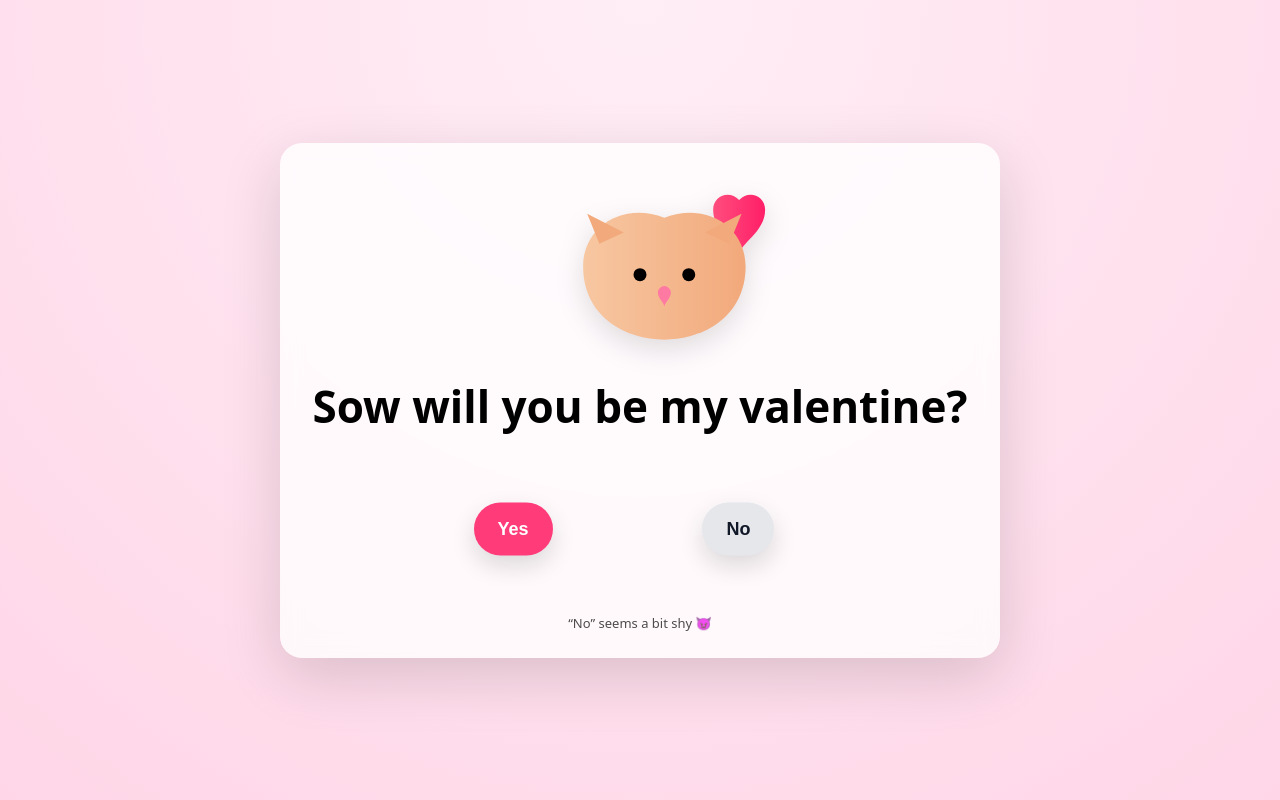
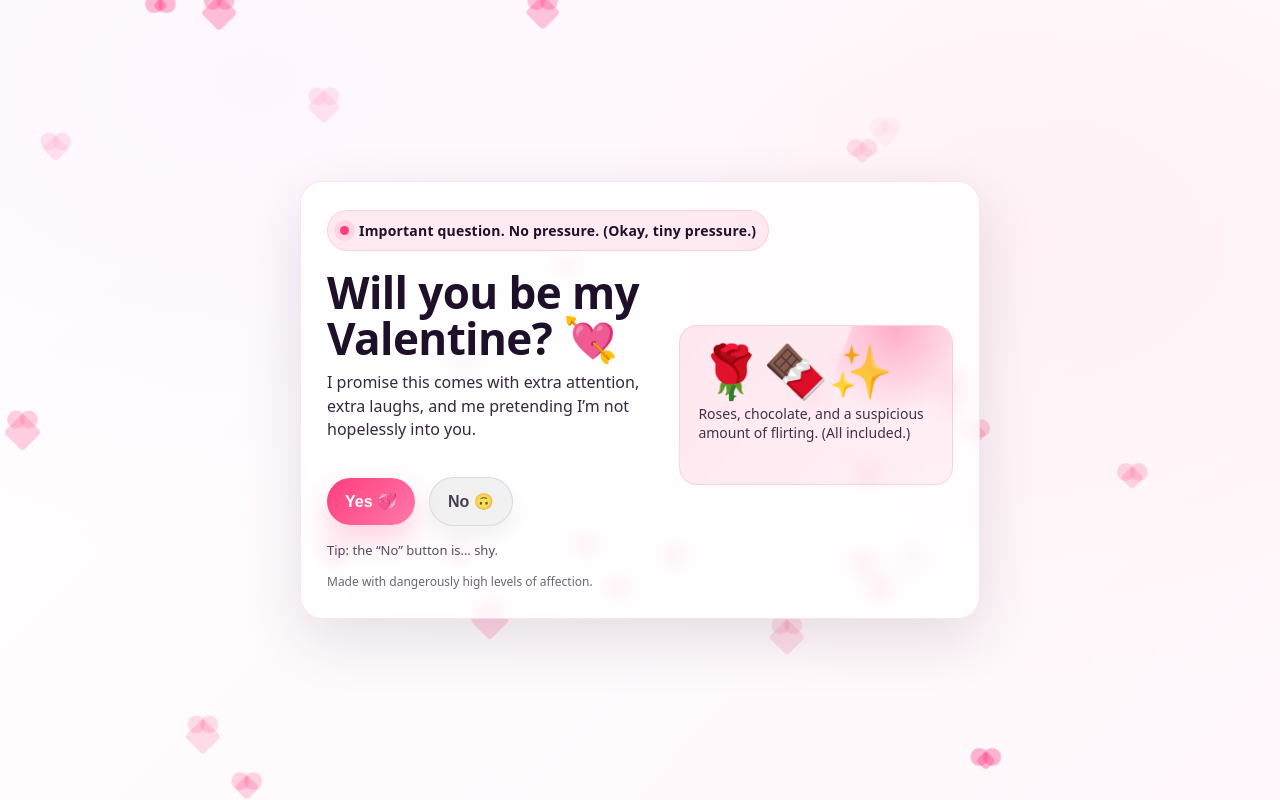
Before and after one commit to surya1610/sow, a plain HTML site: page index.html in a window 1280 px wide. Drawn offline with nearby package versions, Linux system fonts and the light colour scheme.

Commit message:
Add files via upload

```diff
--- a/index.html
+++ b/index.html
@@ -1,302 +1,336 @@
-<!DOCTYPE html>
+<!doctype html>
 <html lang="en">
 <head>
-  <meta charset="UTF-8" />
-  <meta name="viewport" content="width=device-width, initial-scale=1, viewport-fit=cover" />
-  <title>Will you be my Valentine?</title>
-
-  <!-- Confetti library -->
-  <script src="https://cdn.jsdelivr.net/npm/canvas-confetti@1.9.3/dist/confetti.browser.min.js"></script>
-
+  <meta charset="utf-8" />
+  <meta name="viewport" content="width=device-width,initial-scale=1" />
+  <title>💘 Valentine?</title>
   <style>
-    :root {
-      --bg1: #ffd6e7;
-      --bg2: #ffeef6;
-      --card: #ffffffcc;
-      --yes: #ff3b7a;
-      --yesHover: #ff1f68;
+    :root{
+      --bg1:#fff1f5;
+      --bg2:#fef6ff;
+      --ink:#1f102a;
+      --pink:#ff3d7f;
+      --pink2:#ff79a8;
+      --card:#ffffffcc;
+      --shadow: 0 20px 60px rgba(31,16,42,.12);
+    }
+    *{box-sizing:border-box}
+    body{
+      margin:0;
+      min-height:100vh;
+      display:grid;
+      place-items:center;
+      font-family: ui-sans-serif, system-ui, -apple-system, Segoe UI, Roboto, Helvetica, Arial, "Apple Color Emoji","Segoe UI Emoji";
+      color:var(--ink);
+      background:
+        radial-gradient(1200px 800px at 20% 10%, var(--bg2), transparent 60%),
+        radial-gradient(1000px 700px at 80% 30%, var(--bg1), transparent 65%),
+        linear-gradient(135deg, #fff, #fff7fb);
+      overflow:hidden;
     }
 
-    * { box-sizing: border-box; }
+    /* floating hearts */
+    .hearts{
+      position:fixed; inset:0;
+      pointer-events:none;
+      overflow:hidden;
+      z-index:0;
+    }
+    .heart{
+      position:absolute;
+      width:18px; height:18px;
+      transform: rotate(45deg);
+      background: rgba(255, 61, 127, .25);
+      border-radius: 4px;
+      animation: floatUp linear infinite;
+      filter: blur(.2px);
+    }
+    .heart:before,.heart:after{
+      content:"";
+      position:absolute;
+      width:18px; height:18px;
+      background: inherit;
+      border-radius: 50%;
+    }
+    .heart:before{ left:-9px; top:0; }
+    .heart:after{ left:0; top:-9px; }
 
-    body {
-      margin: 0;
-      min-height: 100svh;
-      display: grid;
-      place-items: center;
-      background: radial-gradient(circle at top, var(--bg2), var(--bg1));
-      font-family: system-ui, sans-serif;
-      overflow: hidden;
-      padding: 16px;
+    @keyframes floatUp{
+      from{ transform: translateY(110vh) rotate(45deg); opacity:.0; }
+      10%{ opacity:1; }
+      to{ transform: translateY(-25vh) rotate(45deg); opacity:0; }
     }
 
-    /* FULL-SCREEN CONFETTI CANVAS */
-    #confettiCanvas {
-      position: fixed;
-      inset: 0;
-      width: 100vw;
-      height: 100vh;
-      pointer-events: none;
-      z-index: 9999;
+    .card{
+      position:relative;
+      z-index:2;
+      width:min(680px, 92vw);
+      padding:28px 26px;
+      background:var(--card);
+      border:1px solid rgba(255, 61, 127, .15);
+      border-radius:22px;
+      box-shadow:var(--shadow);
+      backdrop-filter: blur(8px);
     }
 
-    .card {
-      width: min(720px, 92vw);
-      padding: 26px 22px;
-      background: var(--card);
-      backdrop-filter: blur(10px);
-      border-radius: 22px;
-      text-align: center;
-      box-shadow: 0 18px 60px rgba(0,0,0,.15);
+    .badge{
+      display:inline-flex;
+      align-items:center;
+      gap:10px;
+      font-weight:600;
+      font-size:14px;
+      letter-spacing:.2px;
+      padding:10px 12px;
+      border-radius:999px;
+      background: rgba(255, 61, 127, .10);
+      border: 1px solid rgba(255, 61, 127, .16);
+    }
+    .badge .dot{
+      width:9px; height:9px;
+      border-radius:50%;
+      background: var(--pink);
+      box-shadow: 0 0 0 6px rgba(255, 61, 127, .12);
     }
 
-    .art {
-      width: min(260px, 80vw);
-      margin: 0 auto 10px;
-      display: block;
-      filter: drop-shadow(0 10px 14px rgba(0,0,0,.12));
+    h1{
+      margin:18px 0 10px;
+      font-size: clamp(28px, 3.6vw, 44px);
+      line-height:1.05;
+      letter-spacing:-.6px;
+    }
+    p{
+      margin:0 0 18px;
+      font-size:16px;
+      line-height:1.45;
+      opacity:.9;
     }
 
-    h1 {
-      font-size: clamp(26px, 4vw, 44px);
-      margin: 12px 0 18px;
+    .scene{
+      display:grid;
+      grid-template-columns: 1.1fr .9fr;
+      gap:18px;
+      align-items:center;
+    }
+    @media (max-width: 720px){
+      .scene{ grid-template-columns: 1fr; }
     }
 
-    .button-zone {
-      position: relative;
-      width: min(520px, 92%);
-      height: 150px;
-      margin: 0 auto;
-      touch-action: none;
+    .illustration{
+      background: linear-gradient(135deg, rgba(255,61,127,.12), rgba(255,121,168,.10));
+      border: 1px solid rgba(255,61,127,.16);
+      border-radius:18px;
+      padding:18px;
+      min-height:160px;
+      position:relative;
+      overflow:hidden;
+    }
+    .illustration .big{
+      font-size:52px;
+      line-height:1;
+    }
+    .illustration .tiny{
+      opacity:.85;
+      margin-top:8px;
+      font-size:14px;
+    }
+    .sparkle{
+      position:absolute;
+      right:-30px; top:-30px;
+      width:140px; height:140px;
+      background: radial-gradient(circle at 30% 30%, rgba(255,61,127,.35), transparent 60%);
+      transform: rotate(20deg);
+      filter: blur(1px);
     }
 
-    button {
-      position: absolute;
-      top: 50%;
-      transform: translateY(-50%);
-      padding: 16px 24px;
-      font-size: 18px;
-      font-weight: 800;
-      border-radius: 999px;
-      border: none;
-      cursor: pointer;
-      box-shadow: 0 10px 24px rgba(0,0,0,.14);
-      user-select: none;
-      -webkit-tap-highlight-color: transparent;
-      transition: transform .12s ease, background .12s ease;
+    .buttons{
+      position:relative;
+      display:flex;
+      gap:14px;
+      flex-wrap:wrap;
+      align-items:center;
+      justify-content:flex-start;
+      padding:14px 0 0;
+      min-height:72px;
+    }
+    button{
+      border:0;
+      border-radius:999px;
+      padding:14px 18px;
+      font-weight:700;
+      font-size:16px;
+      cursor:pointer;
+      transition: transform .08s ease, box-shadow .18s ease, background .18s ease;
+      user-select:none;
+    }
+    .yes{
+      background: linear-gradient(135deg, var(--pink), var(--pink2));
+      color:white;
+      box-shadow: 0 14px 30px rgba(255,61,127,.25);
+    }
+    .yes:hover{ transform: translateY(-1px); }
+    .yes:active{ transform: translateY(1px) scale(.99); }
+
+    .no{
+      background: rgba(31,16,42,.06);
+      color: rgba(31,16,42,.80);
+      border: 1px solid rgba(31,16,42,.10);
+      box-shadow: 0 10px 18px rgba(31,16,42,.06);
+      position:relative;
     }
 
-    #yesBtn {
-      left: 18%;
-      background: var(--yes);
-      color: #fff;
-    }
-    #yesBtn:hover { background: var(--yesHover); }
-
-    #noBtn {
-      left: 62%;
-      background: #e5e7eb;
-      color: #111827;
+    .note{
+      font-size:13px;
+      opacity:.75;
+      margin-top:10px;
     }
 
-    .hint {
-      margin-top: 10px;
-      font-size: 13px;
-      opacity: .7;
+    /* "page" transitions */
+    .page{ display:none; }
+    .page.active{ display:block; }
+
+    .final{
+      text-align:center;
+      padding:10px 0 2px;
+    }
+    .final h2{
+      margin:10px 0 8px;
+      font-size: clamp(26px, 3.2vw, 38px);
+    }
+    .final .gift{
+      font-size:64px;
+      margin:8px 0 0;
+      filter: drop-shadow(0 10px 18px rgba(255,61,127,.18));
+    }
+    .final .tease{
+      background: rgba(255, 61, 127, .10);
+      border: 1px solid rgba(255, 61, 127, .16);
+      border-radius:16px;
+      padding:14px 14px;
+      margin:14px auto 0;
+      max-width: 560px;
     }
 
-    .result {
-      display: none;
-      margin-top: 18px;
-      animation: pop .35s ease;
-    }
-
-    .result h2 {
-      font-size: clamp(30px, 4.5vw, 46px);
-      margin: 10px 0;
-    }
-
-    .fireworks {
-      width: min(380px, 90vw);
-      margin: 0 auto;
-      display: block;
-    }
-
-    @keyframes pop {
-      from { transform: scale(.96); opacity: 0; }
-      to { transform: scale(1); opacity: 1; }
+    .footer{
+      margin-top:14px;
+      font-size:12px;
+      opacity:.65;
     }
   </style>
 </head>
+<body>
 
-<body>
-  <canvas id="confettiCanvas"></canvas>
+  <div class="hearts" id="hearts"></div>
 
-  <main class="card">
-    <!-- ANIMAL WITH HEART -->
-    <svg class="art" viewBox="0 0 320 240" xmlns="http://www.w3.org/2000/svg">
-      <defs>
-        <linearGradient id="fur" x1="0" x2="1">
-          <stop offset="0" stop-color="#f7c7a1"/>
-          <stop offset="1" stop-color="#f2a97b"/>
-        </linearGradient>
-        <linearGradient id="heart" x1="0" x2="1">
-          <stop offset="0" stop-color="#ff4d7d"/>
-          <stop offset="1" stop-color="#ff1f68"/>
-        </linearGradient>
-      </defs>
+  <main class="card" aria-live="polite">
+    <!-- PAGE 1 -->
+    <section class="page active" id="page1">
+      <span class="badge"><span class="dot"></span> Important question. No pressure. (Okay, tiny pressure.)</span>
 
-      <path d="M250 50 C250 33 270 25 282 38
-               C294 25 314 33 314 50
-               C314 78 282 92 282 106
-               C282 92 250 78 250 50Z"
-            fill="url(#heart)"/>
+      <div class="scene">
+        <div>
+          <h1>Will you be my Valentine? 💘</h1>
+          <p>
+            I promise this comes with extra attention, extra laughs,
+            and me pretending I’m not hopelessly into you.
+          </p>
 
-      <path d="M90 120 C90 70 140 40 190 60
-               C240 40 290 70 290 120
-               C290 180 240 210 190 210
-               C140 210 90 180 90 120Z"
-            fill="url(#fur)"/>
+          <div class="buttons" id="btnArea">
+            <button class="yes" id="yesBtn">Yes 💞</button>
+            <button class="no" id="noBtn" aria-label="No">No 🙃</button>
+          </div>
 
-      <path d="M110 92 L95 55 L140 78 Z" fill="#f2a97b"/>
-      <path d="M270 92 L285 55 L240 78 Z" fill="#f2a97b"/>
+          <div class="note">Tip: the “No” button is… shy.</div>
+        </div>
 
-      <circle cx="160" cy="130" r="8"/>
-      <circle cx="220" cy="130" r="8"/>
+        <div class="illustration" aria-hidden="true">
+          <div class="sparkle"></div>
+          <div class="big">🌹🍫✨</div>
+          <div class="tiny">
+            Roses, chocolate, and a suspicious amount of flirting.
+            (All included.)
+          </div>
+        </div>
+      </div>
 
-      <path d="M190 144 C186 144 182 148 182 152
-               C182 160 190 164 190 170
-               C190 164 198 160 198 152
-               C198 148 194 144 190 144Z"
-            fill="#ff7aa2"/>
-    </svg>
-
-    <h1>Sow will you be my valentine?</h1>
-
-    <section class="button-zone" id="zone">
-      <button id="yesBtn">Yes</button>
-      <button id="noBtn">No</button>
+      <div class="footer">Made with dangerously high levels of affection.</div>
     </section>
 
-    <!-- HINT -->
-    <div class="hint" id="hint">“No” seems a bit shy 😈</div>
-
-    <section class="result" id="result">
-      <h2>YAY! 🎉</h2>
-      <img
-        class="fireworks"
-        src="https://media.giphy.com/media/26ufdipQqU2lhNA4g/giphy.gif"
-        alt="Fireworks"
-      />
+    <!-- PAGE 2 -->
+    <section class="page" id="page2">
+      <div class="final">
+        <div class="gift">🎉💖</div>
+        <h2>Okay wow. You just made my whole day.</h2>
+        <p class="tease">
+          Great choice. Like… objectively correct.
+          <br><br>
+          Now tell me: do you want your Valentine date to include
+          dinner, dessert, or both (the only right answer)?
+        </p>
+        <p class="footer">
+          Screenshot this and send it to me as proof you said yes 😌
+        </p>
+      </div>
     </section>
   </main>
 
   <script>
-    const zone = document.getElementById("zone");
-    const yesBtn = document.getElementById("yesBtn");
-    const noBtn = document.getElementById("noBtn");
-    const result = document.getElementById("result");
-    const hint = document.getElementById("hint");
+    // Floating hearts
+    const hearts = document.getElementById('hearts');
+    const makeHeart = () => {
+      const h = document.createElement('div');
+      h.className = 'heart';
+      const left = Math.random() * 100;
+      const size = 10 + Math.random() * 18;
+      const dur = 6 + Math.random() * 8;
+      const delay = Math.random() * 2;
+      h.style.left = left + 'vw';
+      h.style.width = size + 'px';
+      h.style.height = size + 'px';
+      h.style.animationDuration = dur + 's';
+      h.style.animationDelay = delay + 's';
+      h.style.background = `rgba(255, 61, 127, ${0.12 + Math.random()*0.28})`;
+      hearts.appendChild(h);
+      setTimeout(() => h.remove(), (dur + delay) * 1000);
+    };
+    for (let i = 0; i < 22; i++) makeHeart();
+    setInterval(makeHeart, 520);
 
-    /* ---------- CONFETTI ---------- */
-    const confettiCanvas = document.getElementById("confettiCanvas");
+    // Button behavior
+    const noBtn = document.getElementById('noBtn');
+    const btnArea = document.getElementById('btnArea');
+    const yesBtn = document.getElementById('yesBtn');
 
-    function resizeConfettiCanvas() {
-      const dpr = Math.max(1, window.devicePixelRatio || 1);
-      confettiCanvas.width = Math.floor(window.innerWidth * dpr);
-      confettiCanvas.height = Math.floor(window.innerHeight * dpr);
-      confettiCanvas.style.width = "100vw";
-      confettiCanvas.style.height = "100vh";
-    }
+    const moveNoButton = () => {
+      const areaRect = btnArea.getBoundingClientRect();
+      const btnRect = noBtn.getBoundingClientRect();
 
-    resizeConfettiCanvas();
-    window.addEventListener("resize", resizeConfettiCanvas);
-    window.addEventListener("orientationchange", () => setTimeout(resizeConfettiCanvas, 150));
+      // Keep it within the button area bounds
+      const maxX = areaRect.width - btnRect.width;
+      const maxY = areaRect.height - btnRect.height;
 
-    const confettiInstance = confetti.create(confettiCanvas, {
-      resize: false,
-      useWorker: true
+      const x = Math.max(0, Math.random() * maxX);
+      const y = Math.max(0, Math.random() * maxY);
+
+      noBtn.style.position = 'absolute';
+      noBtn.style.left = x + 'px';
+      noBtn.style.top = y + 'px';
+    };
+
+    // dodge on hover (desktop) and touchstart (mobile)
+    noBtn.addEventListener('mouseenter', moveNoButton);
+    noBtn.addEventListener('pointerdown', (e) => {
+      // prevent accidental click, then move
+      e.preventDefault();
+      moveNoButton();
     });
 
-    function fullScreenConfetti() {
-      const end = Date.now() + 1600;
-
-      (function frame() {
-        confettiInstance({
-          particleCount: 12,
-          spread: 90,
-          startVelocity: 45,
-          ticks: 180,
-          origin: { x: Math.random(), y: Math.random() * 0.3 }
-        });
-        if (Date.now() < end) requestAnimationFrame(frame);
-      })();
-
-      setTimeout(() => {
-        confettiInstance({
-          particleCount: 300,
-          spread: 140,
-          startVelocity: 60,
-          ticks: 220,
-          origin: { x: 0.5, y: 0.55 }
-        });
-      }, 300);
-    }
-
-    /* ---------- YES BUTTON GROWS ---------- */
-    let yesScale = 1;
-    function growYes() {
-      yesScale = Math.min(2.2, yesScale + 0.1);
-      yesBtn.style.transform = `translateY(-50%) scale(${yesScale})`;
-    }
-
-    /* ---------- NO BUTTON RUNS AWAY ---------- */
-    function clamp(n, min, max) {
-      return Math.max(min, Math.min(max, n));
-    }
-
-    function moveNo(px, py) {
-      const z = zone.getBoundingClientRect();
-      const b = noBtn.getBoundingClientRect();
-
-      let dx = (b.left + b.width / 2) - px;
-      let dy = (b.top + b.height / 2) - py;
-      let mag = Math.hypot(dx, dy) || 1;
-      dx /= mag;
-      dy /= mag;
-
-      let newLeft = (b.left - z.left) + dx * 150;
-      let newTop  = (b.top - z.top) + dy * 150;
-
-      newLeft = clamp(newLeft, 0, z.width - b.width);
-      newTop  = clamp(newTop, 0, z.height - b.height);
-
-      noBtn.style.left = newLeft + "px";
-      noBtn.style.top = newTop + "px";
-      noBtn.style.transform = "none";
-
-      growYes();
-    }
-
-    zone.addEventListener("pointermove", e => {
-      const b = noBtn.getBoundingClientRect();
-      const d = Math.hypot(
-        (b.left + b.width / 2) - e.clientX,
-        (b.top + b.height / 2) - e.clientY
-      );
-      if (d < 140) moveNo(e.clientX, e.clientY);
-    });
-
-    noBtn.addEventListener("click", e => e.preventDefault());
-
-    /* ---------- YES CLICK ---------- */
-    yesBtn.addEventListener("click", () => {
-      zone.style.display = "none";
-      hint.style.display = "none";     // HIDE THE HINT
-      result.style.display = "block";
-      resizeConfettiCanvas();
-      fullScreenConfetti();
-    });
+    // Yes -> next page
+    const showPage = (id) => {
+      document.querySelectorAll('.page').forEach(p => p.classList.remove('active'));
+      document.getElementById(id).classList.add('active');
+      window.scrollTo({ top: 0, behavior: 'smooth' });
+    };
+    yesBtn.addEventListener('click', () => showPage('page2'));
   </script>
 </body>
 </html>
```
